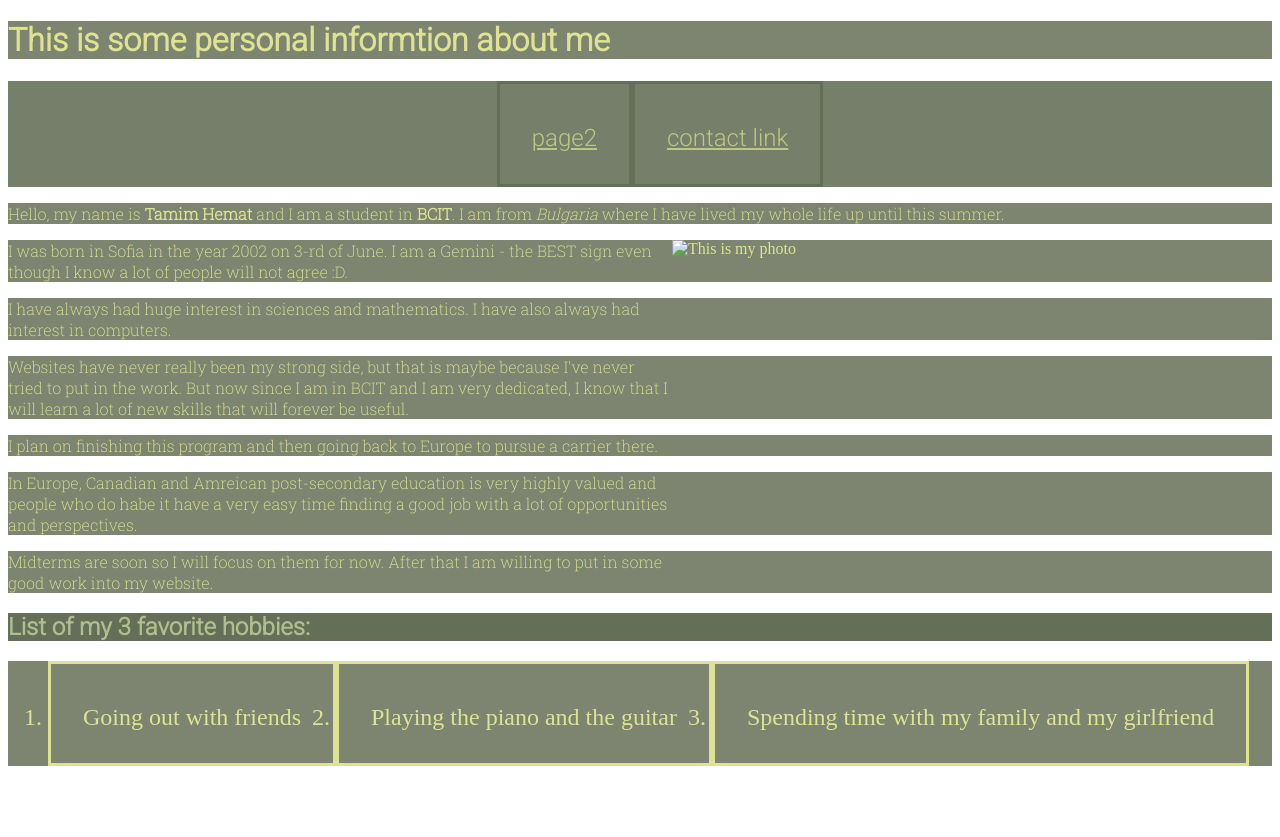
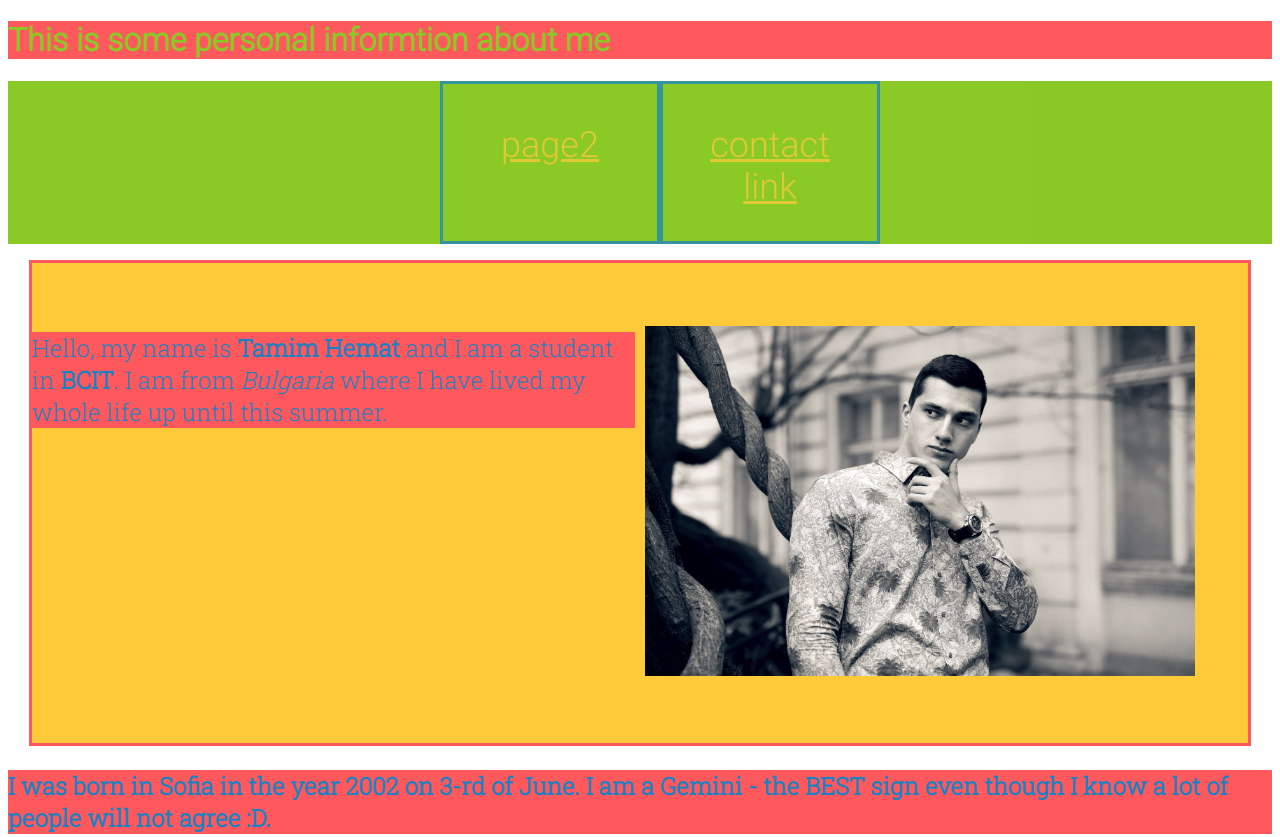
Before and after one commit to TamimHemat/FirstRepo, a plain HTML site: page about.html in a window 1280 px wide. Shown: the top 837 px of the page. Before the commit the page ends 800 px from the top, so only its background shows below. Drawn offline with Linux system fonts and the light colour scheme.

Commit message:
Finished with the new html files and finished the new css

```diff
--- a/CSS/style.css
+++ b/CSS/style.css
@@ -1,56 +1,58 @@
 h1
 {
-color: #dde392;
-background-color: #7d8570;
+color: #8AC926;
+background-color: #FF595E;
 font-family: 'Roboto', sans-serif;
 }
 
 h2
 {
-color: #afbe8f;
-background-color: #646f58;
+color: #8AC926;
+background-color: #FF595E;
 font-family: 'Roboto', sans-serif;
 }
 
 a
 {
-    color:#dde392;
-    background-color:#7d8570;
+    color:#FFCA3A;
     font-family: 'Roboto', sans-serif;
 }
 
 a:hover {
-    color:#dde39255;
-    background-color: #646f5835;
+    color:#1982C4;
+    background-color: #FF595E;
     text-decoration:underline;
 }
 
 a:visited {
-    color:#dde392;
-    background-color: #7d8570;
+    color:#1982C4;
+    background-color: #FF595E;
 }
+
 p{
-    color: #dde392;
-    background-color: #7d8570;
+    color: #1982C4;
+    background-color: #FF595E;
     font-family: 'Roboto Slab', serif;
+    size: 2rem;
+    font-size: 1.5rem;
 }
 
 body {
-    color: #dde392;
+    color: #FF595E;
 }
 
 main {
-    color: #dde392;
+    color: #FF595E;
 }
 
 header {
-    color: #dde392;
+    color: #FF595E;
     display:block;
 }
 
 nav {
-    color: #646f58;
-    background-color: #646f58;
+    color: #1982C4;
+    background-color: #8AC926;
     position:sticky;
     top: 0;
     width: 100%;
@@ -59,16 +61,24 @@ nav {
 ul {
     display:flex;
     flex-direction: row;
-    background-color: #7d8570;
+    height:100%;
+    background-color: #8AC926;
     list-style: none;
     opacity: 0.75;
+    flex-wrap: wrap;
     justify-content: center;
+    align-items: center;
+    align-content: space-evenly;
 }
 
 ol {
     display:flex;
     flex-direction: row;
-    background-color: #7d8570;
+    background-color: #8AC926;
+    flex-wrap: wrap;
+    justify-content: space-evenly;
+    align-items: center;
+    align-content: space-evenly;
 }
 
 .li1,
@@ -78,6 +88,9 @@ ol {
 .li5,
 .li6,
 .li7 {
+    width: 150px;
+    height: 85px;
+    text-align: center;
     padding: 2rem;
     padding-top: 2.5rem;
     font-size: 150%;
@@ -85,17 +98,59 @@ ol {
     border-width: medium;
 }
 
+.a1,
+.a2 {
+    text-align: center;
+    font-size: 150%;
+}
 
+.linkinfo {
+    font-size: 2rem;
+}
 
+#container {
+    width: 95vw;
+    height: 60vh;
+    margin: 0 auto;
+    border-style: solid;
+    background-color: #FFCA3A;
+    display: grid;
+    grid-template-columns: [col-start] 1fr
+    [col2] 1fr;
+    grid-template-rows: [row-start] 1fr
+    [row2] 1fr;
+    grid-gap: 10px;
+    align-items: center;
+    justify-items: stretch;
 
+}
 
+.par1 {
+    grid-column-start: 1;
+    grid-column-end: 2;
+    grid-row-start: 1;
+    grid-row-end: 2;
+    color: #1982C4;
+}
+
+.img1 {
+    grid-column-start: 2;
+    grid-column-end: 3;
+    grid-row-start: 1;
+    grid-row-end: 3;
+}
+
+.img {
+    width: 550px;
+    height: 350px;
+}
 
 /*
-The 4 colors :
-#DDE392
-#AFBE8F
-#7D8570
-#646F58
+The 4 colors palette:
+#FF595E
+#FFCA3A
+#8AC926
+#1982C4
 font-family: 'Roboto', sans-serif;
 font-family: 'Roboto Slab', serif;
 */
--- a/about.html
+++ b/about.html
@@ -5,9 +5,9 @@
     <meta http-equiv="X-UA-Compatible" content="IE=edge">
     <meta name="viewport" content="width=device-width, initial-scale=1.0">
     <title>AboutMe</title>
-    <style>
-        @import url('https://fonts.googleapis.com/css2?family=Roboto+Slab:wght@200&family=Roboto:wght@300&display=swap');
-    </style>
+    <link rel="preconnect" href="https://fonts.googleapis.com">
+    <link rel="preconnect" href="https://fonts.gstatic.com" crossorigin>
+    <link href="https://fonts.googleapis.com/css2?family=Roboto+Slab:wght@300&family=Roboto:wght@300&display=swap" rel="stylesheet">
     <link href="CSS/style.css" rel="stylesheet">
 </head>
 <body>
@@ -16,26 +16,32 @@
     </header>
     <nav>
         <ul>
-            <li class="li1"><a href="#">page2</a></li>
-            <li class="li2"><a href="#">contact link</a></li>
+            <li class="li1"><a class="a1" href="#">page2</a></li>
+            <li class="li2"><a class="a2" href="#">contact link</a></li>
         </ul>
     </nav>
     <main>
-        <p>Hello, my name is <strong>Tamim Hemat</strong> and I am a student in <strong>BCIT</strong>. I am from <em>Bulgaria</em> where I have lived my whole life up until this summer.</p>
-        <img src="images/my_photo.jpg" width="600" height="380" alt="This is my photo" align="right">
-        <p>I was born in Sofia in the year 2002 on 3-rd of June. I am a Gemini - the BEST sign even though I know a lot of people will not agree :D.</p>
+        <div id="container">
+            <div class="par1">
+                <p class="par1">Hello, my name is <strong>Tamim Hemat</strong> and I am a student in <strong>BCIT</strong>. I am from <em>Bulgaria</em> where I have lived my whole life up until this summer.</p>
+            </div>
+            <div class="img1">
+                <img class="img" src="images/my_photo.jpg" alt="This is my photo">
+            </div>
+        </div>
+        <strong><p>I was born in Sofia in the year 2002 on 3-rd of June. I am a Gemini - the BEST sign even though I know a lot of people will not agree :D.</p>
         <p>I have always had huge interest in sciences and mathematics. I have also always had interest in computers.</p>
         <p>Websites have never really been my strong side, but that is maybe because I've never tried to put in the work.
         But now since I am in BCIT and I am very dedicated, I know that I will learn a lot of new skills that will forever be useful.</p>
         <p>I plan on finishing this program and then going back to Europe to pursue a carrier there.</p>
         <p>In Europe, Canadian and Amreican post-secondary education is very highly valued and people who do habe it
         have a very easy time finding a good job with a lot of opportunities and perspectives.</p>
-        <p>Midterms are soon so I will focus on them for now. After that I am willing to put in some good work into my website.</p>
+        <p>Midterms are soon so I will focus on them for now. After that I am willing to put in some good work into my website.</p></strong>
         <h2>List of my 3 favorite hobbies:</h2>
         <ol>
             <li class="li1">Going out with friends</li>
             <li class="li2">Playing the piano and the guitar</li>
-            <li class="li3">Spending time with my family and my girlfriend</li>
+            <li class="li3">Spending time with my girlfriend</li>
         </ol>
     </main>
 </body>
--- a/nav.css
+++ /dev/null
@@ -1,63 +0,0 @@
-* {
-    margin: 0;
-    padding: 0;
-
-}
-
-header {
-    background-color: palevioletred;
-    display: flex;
-    height: 100%;
-    flex-direction: row;
-}
-
-nav {
-
-
-}
-
-h1 {
-    padding: 2rem;
-    justify-content: spa;
-}
-
-.one,
-.two,
-.three {
-    padding: 2rem;
-    padding-top: 2.5rem;
-    font-size: 150%;
-
-}
-
-
-.one {
-    /* background-color: #FFFF00; */
-    border-color: #FFFF00;
-    border-style: solid;
-    border-width: medium;
-}
-
-.two {
-    /* background-color: #FFFF00; */
-    border-color: blue;
-    border-style: solid;
-    border-width: medium;
-}
-
-
-.three {
-    /* background-color: #FFFF00; */
-    border-color: green;
-    border-style: solid;
-    border-width: medium;
-}
-
-
-
-ul {
-    display: flex;
-    list-style: none;
-    background-color: white;
-    opacity: 0.8;
-}
```
Also changed, not shown: flexbox.html (deleted, +0 -22 lines), index.html (+8 -8 lines), git_images/git_log1.jpg (added), images/my_photo.jpg (added).
